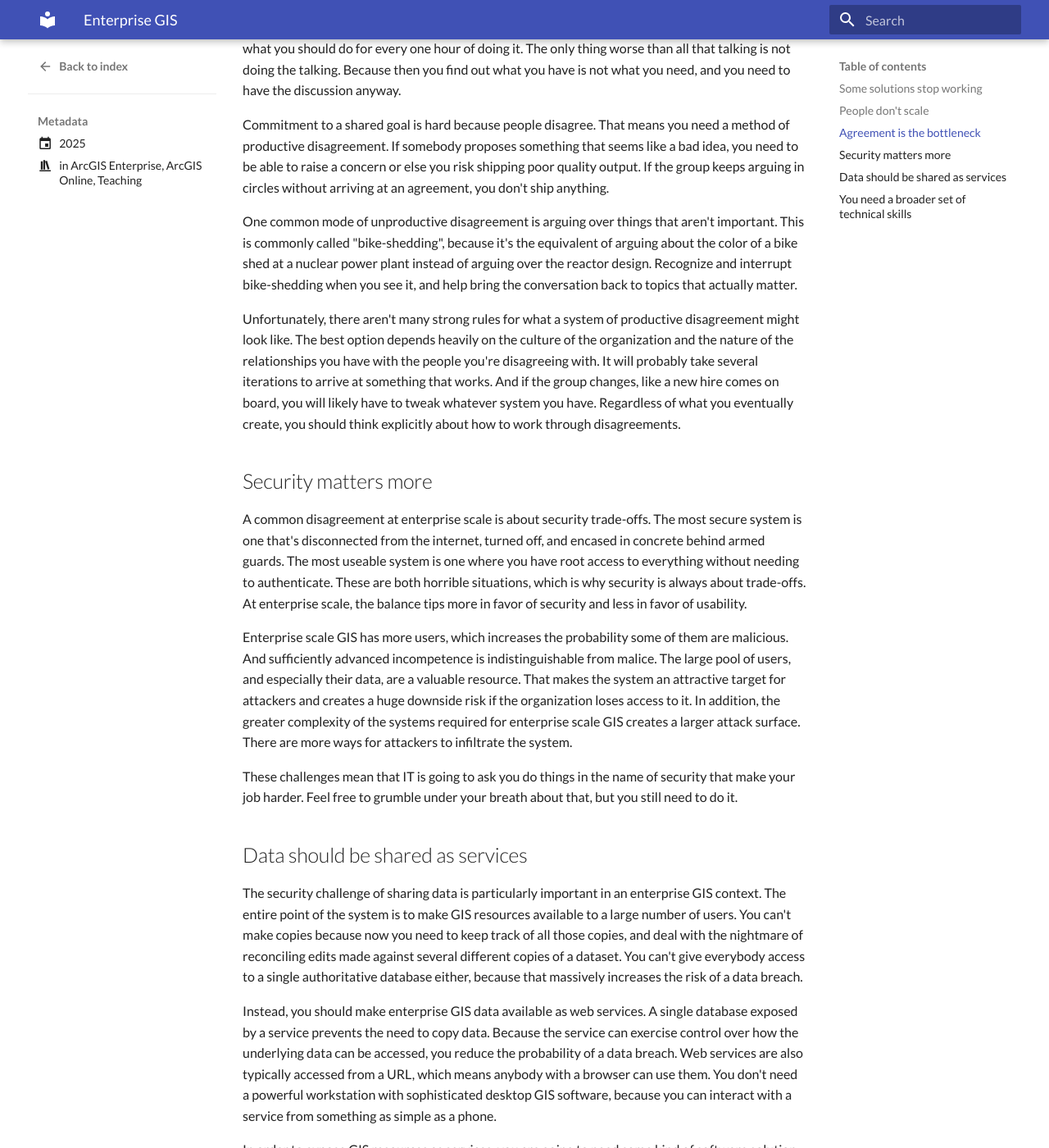
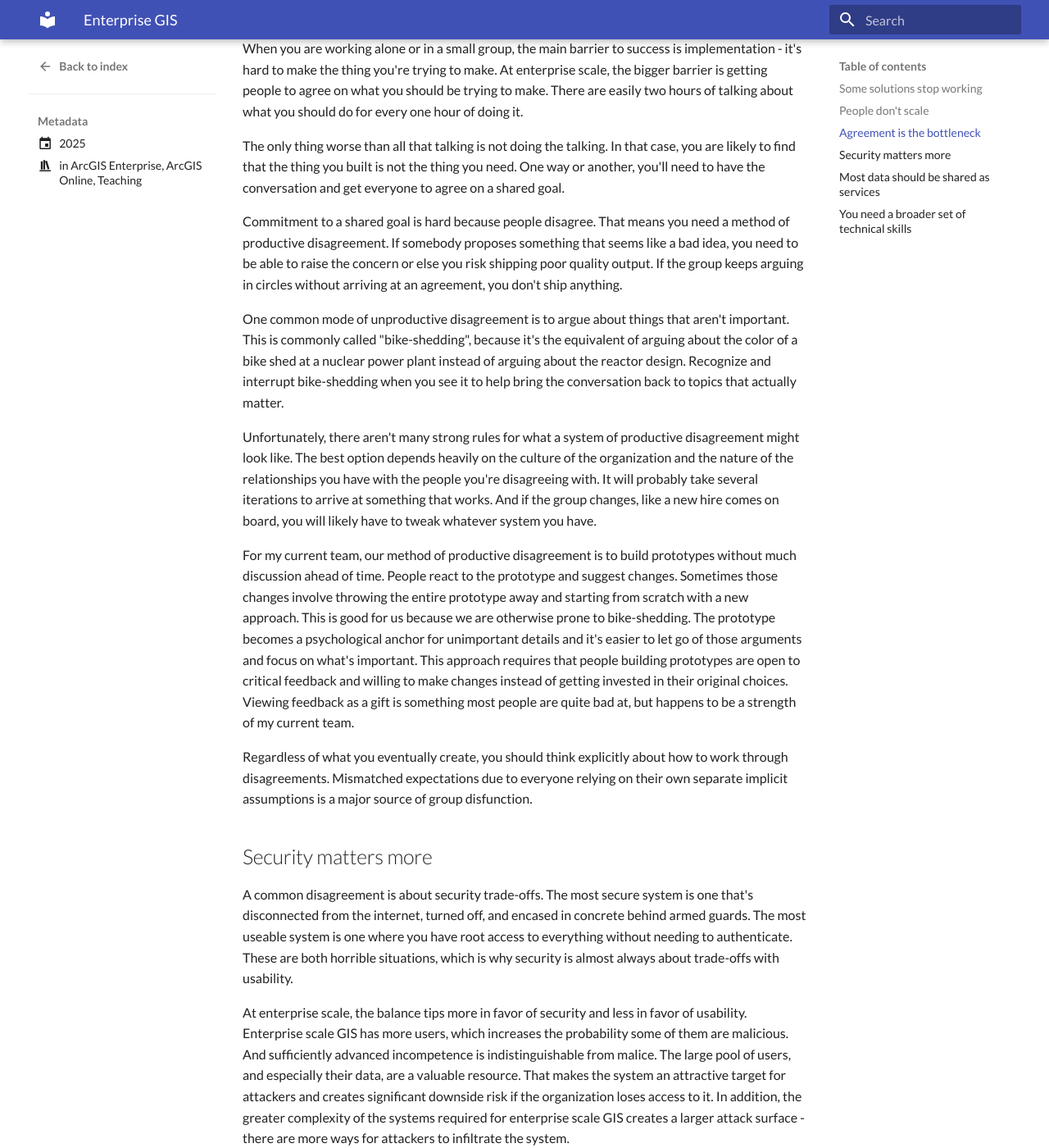
Before and after one commit to travisormsby/travisormsby.github.io, an MkDocs documentation site: the page built from docs/posts/2025/enterprise-gis.md, in a window 1280 px wide and 1400 px high, scrolled down 1667 px. Shown: the whole window at 82% size. Built offline with MkDocs 1.6.1 and Material for MkDocs 9.7.7, drawn with Linux system fonts in a browser that asks for light colours; some of the changed text lies outside the part shown.

Commit message:
Update content

```diff
--- a/docs/posts/2025/enterprise-gis.md
+++ b/docs/posts/2025/enterprise-gis.md
@@ -27,50 +27,56 @@
 ![Graph of runtime vs input size for different time complexities](../images/big_o.png)
 
 - O(1) processes always take the same amount of time, no matter how big the input is. Accessing a value in a Python dictionary by key is O(1).
-- O(log n) processes scale with the log of the input size. Querying a sorted table is O(log n).
-- O(n) processes scale linearly with the size of the input. Joining tables on indexed fields is O(n).
+- O(log n) processes scale with the log of the input size. Querying a table on an indexed field is O(log n).
+- O(n) processes scale linearly with the size of the input. Joining tables on indexed fields or querying a table on a non-indexed field is O(n).
 - O(n log n) processes scale with the input size multiplied by the log of the input size. Joining tables on non-indexed fields is O(n log n)
 - O(n<sup>2</sup>) processes scale quadratically. Nested loops are O(n<sup>2</sup>).
-- O(2<sup>n</sup>) processes scale exponentially. Exact solutions for optimal gerrymandering are O(2<sup>n</sup>).
+- O(2<sup>n</sup>) processes scale exponentially. Exact solutions for optimal grouping of polygons into territories are O(2<sup>n</sup>).
 - O(n!) processes scale factorially. Exact solutions to network routing problems are O(n!).
 
-Ned Batchelder's [PyCon 2018 talk](https://www.youtube.com/watch?v=duvZ-2UK0fc) gives a good explanation of Big O if you want to know more. The important idea is that past a certain point, these processes are qualitatively, not just quantitatively, different from each other. Consequently, solutions at enterprise scale often need to be qualitatively different from solutions that work well with smaller inputs.
+Ned Batchelder's [PyCon 2018 talk](https://www.youtube.com/watch?v=duvZ-2UK0fc) gives a good explanation of Big O if you want to know more. The important idea is that past a certain point, these processes are qualitatively, not just quantitatively, different from each other. Consequently, solutions at enterprise scale often need to be qualitatively different from solutions that work well with smaller input sizes.
 
 ## People don't scale
 
-In order to work effectively at enterprise scale, you need to build strong relationships with the other people in your organization. But that can be difficult because of the way relationships scale. Two people have one relationship. Three people have four relationships - each bilateral relationship and the group dynamic of all three people. Four people have 11 relationships. It turns out that relationships scale O(2<sup>n</sup>), i.e. badly.
+In order to work effectively at enterprise scale, you need to build strong relationships with the other people in your organization. But that can be difficult because of the way relationships scale. Two people have one relationship. Three people have four relationships (each bilateral relationship and the group dynamic of all three people). Four people have 11 relationships. It turns out that relationships scale O(2<sup>n</sup>), i.e. badly.
 
 All human systems must deal with the poor scaling of relationships. This is why hierarchy, bureaucracy, and siloing exist - to reduce the number of relationships that are required for an organization to operate. At some point in your career, you will probably think "if I could just get 10 minutes with the director/CEO/governor, we could get this problem solved." In small organizations, that's possible. In large organizations, it's a fantasy that you have to let go of.
 
 ## Agreement is the bottleneck
 
-When you are working alone or in a small group, the main barrier to success is implementation. It's hard to make the thing you're trying to make. At enterprise scale, the bigger barrier is getting people to agree on what you should be trying to make. There are easily two hours of talking about what you should do for every one hour of doing it. The only thing worse than all that talking is not doing the talking. Because then you find out what you have is not what you need, and you need to have the discussion anyway.
+When you are working alone or in a small group, the main barrier to success is implementation - it's hard to make the thing you're trying to make. At enterprise scale, the bigger barrier is getting people to agree on what you should be trying to make. There are easily two hours of talking about what you should do for every one hour of doing it.
 
-Commitment to a shared goal is hard because people disagree. That means you need a method of productive disagreement. If somebody proposes something that seems like a bad idea, you need to be able to raise a concern or else you risk shipping poor quality output. If the group keeps arguing in circles without arriving at an agreement, you don't ship anything.
+The only thing worse than all that talking is not doing the talking. In that case, you are likely to find that the thing you built is not the thing you need. One way or another, you'll need to have the conversation and get everyone to agree on a shared goal.
 
-One common mode of unproductive disagreement is arguing over things that aren't important. This is commonly called "bike-shedding", because it's the equivalent of arguing about the color of a bike shed at a nuclear power plant instead of arguing over the reactor design. Recognize and interrupt bike-shedding when you see it, and help bring the conversation back to topics that actually matter.
+Commitment to a shared goal is hard because people disagree. That means you need a method of productive disagreement. If somebody proposes something that seems like a bad idea, you need to be able to raise the concern or else you risk shipping poor quality output. If the group keeps arguing in circles without arriving at an agreement, you don't ship anything.
 
-Unfortunately, there aren't many strong rules for what a system of productive disagreement might look like. The best option depends heavily on the culture of the organization and the nature of the relationships you have with the people you're disagreeing with. It will probably take several iterations to arrive at something that works. And if the group changes, like a new hire comes on board, you will likely have to tweak whatever system you have. Regardless of what you eventually create, you should think explicitly about how to work through disagreements.
+One common mode of unproductive disagreement is to argue about things that aren't important. This is commonly called "bike-shedding", because it's the equivalent of arguing about the color of a bike shed at a nuclear power plant instead of arguing about the reactor design. Recognize and interrupt bike-shedding when you see it to help bring the conversation back to topics that actually matter.
+
+Unfortunately, there aren't many strong rules for what a system of productive disagreement might look like. The best option depends heavily on the culture of the organization and the nature of the relationships you have with the people you're disagreeing with. It will probably take several iterations to arrive at something that works. And if the group changes, like a new hire comes on board, you will likely have to tweak whatever system you have.
+
+For my current team, our method of productive disagreement is to build prototypes without much discussion ahead of time. People react to the prototype and suggest changes. Sometimes those changes involve throwing the entire prototype away and starting from scratch with a new approach. This is good for us because we are otherwise prone to bike-shedding. The prototype becomes a psychological anchor for unimportant details and it's easier to let go of those arguments and focus on what's important. This approach requires that people building prototypes are open to critical feedback and willing to make changes instead of getting invested in their original choices. Viewing feedback as a gift is something most people are quite bad at, but happens to be a strength of my current team.
+
+Regardless of what you eventually create, you should think explicitly about how to work through disagreements. Mismatched expectations due to everyone relying on their own separate implicit assumptions is a major source of group disfunction.
 
 ## Security matters more
 
-A common disagreement at enterprise scale is about security trade-offs. The most secure system is one that's disconnected from the internet, turned off, and encased in concrete behind armed guards. The most useable system is one where you have root access to everything without needing to authenticate. These are both horrible situations, which is why security is always about trade-offs. At enterprise scale, the balance tips more in favor of security and less in favor of usability.
+A common disagreement is about security trade-offs. The most secure system is one that's disconnected from the internet, turned off, and encased in concrete behind armed guards. The most useable system is one where you have root access to everything without needing to authenticate. These are both horrible situations, which is why security is almost always about trade-offs with usability.
 
-Enterprise scale GIS has more users, which increases the probability some of them are malicious. And sufficiently advanced incompetence is indistinguishable from malice. The large pool of users, and especially their data, are a valuable resource. That makes the system an attractive target for attackers and creates a huge downside risk if the organization loses access to it. In addition, the greater complexity of the systems required for enterprise scale GIS creates a larger attack surface. There are more ways for attackers to infiltrate the system.
+At enterprise scale, the balance tips more in favor of security and less in favor of usability. Enterprise scale GIS has more users, which increases the probability some of them are malicious. And sufficiently advanced incompetence is indistinguishable from malice. The large pool of users, and especially their data, are a valuable resource. That makes the system an attractive target for attackers and creates significant downside risk if the organization loses access to it. In addition, the greater complexity of the systems required for enterprise scale GIS creates a larger attack surface - there are more ways for attackers to infiltrate the system.
 
 These challenges mean that IT is going to ask you do things in the name of security that make your job harder. Feel free to grumble under your breath about that, but you still need to do it.
 
-## Data should be shared as services
+## Most data should be shared as services
 
-The security challenge of sharing data is particularly important in an enterprise GIS context. The entire point of the system is to make GIS resources available to a large number of users. You can't make copies because now you need to keep track of all those copies, and deal with the nightmare of reconciling edits made against several different copies of a dataset. You can't give everybody access to a single authoritative database either, because that massively increases the risk of a data breach.
+At small scales, sharing data usually takes one of two forms - making copies or giving all users access to a shared resource, like a database. This doesn't work at enterprise scale. Copies are hard to control from a data security perspective. It's also a nightmare to reconcile edits made across multiple copies. Granting direct database access to hundreds or thousands of users is begging to be a victim of a data breach.
 
-Instead, you should make enterprise GIS data available as web services. A single database exposed by a service prevents the need to copy data. Because the service can exercise control over how the underlying data can be accessed, you reduce the probability of a data breach. Web services are also typically accessed from a URL, which means anybody with a browser can use them. You don't need a powerful workstation with sophisticated desktop GIS software, because you can interact with a service from something as simple as a phone.
+Instead, you should make most enterprise GIS data available as web services. A single database exposed by a service prevents the need to copy data. Because the service controls how the underlying data can be accessed, you reduce the probability of a data breach. Web services are also typically accessed from a URL, which means anybody with a browser can use them. You don't need a powerful workstation with sophisticated desktop GIS software because you can interact with a service from something as simple as a phone.
 
 In order to expose GIS resources as services, you are going to need some kind of software solution. Popular open source options are MapServer and GeoServer. In the Esri ecosystem, working with services means ArcGIS Enterprise and ArcGIS Online.
 
 ## You need a broader set of technical skills
 
-Effectively deploying and maintaining those software solutions is going to require technical skills that aren't often considered "GIS" skills. For example, you need to have a decent understanding of the IT domain:
+Effectively deploying and maintaining software solutions for web GIS services is going to require technical skills that aren't often considered "GIS" skills. For example, you need to have a decent understanding of the IT domain:
 
 - Networking concepts like IP addresses, ports, proxies, and routing
 - Security concepts like firewalls, TLS certificates, and authentication models
@@ -80,4 +86,4 @@
 
 You will also need to know how you can mitigate the fact that a services-oriented architecture will generally be much slower than working with local data. You will need to make database queries faster by reducing the amount of data to be queried and indexing commonly-queried fields. You need to know how to implement various caching strategies to serve up data without having to query the database at all.
 
-Lastly, you will need to script automation solutions to reduce the amount of manual work you need to do. As you are growing your code-writing skills, it's important to keep in mind that in enterprise GIS you are much more likely to need a script to move 10,000 files from one place to another than you are to need a script to build a convolutional neural network. In terms of useful languages, Python is a great choice because it is well integrated with many different types of systems. But you will probably also need to learn at least some PowerShell if you're working in Windows and Bash if you're working in Linux. The command line is a very powerful tool if you can become comfortable using it.
+Lastly, you will need to create automation solutions to reduce your workload. As you are growing your code-writing skills, it's important to keep in mind that in enterprise GIS you are much more likely to write code to move 10,000 files from one place to another than you are to write code to build a convolutional neural network. In terms of useful languages, Python is a great choice because it is well integrated with many different types of systems. But you will probably also need to learn at least some PowerShell if you're working in Windows and Bash if you're working in Linux. These are the languages that unlock the power of the command line, which you should develop some degree of comfort with.
```
